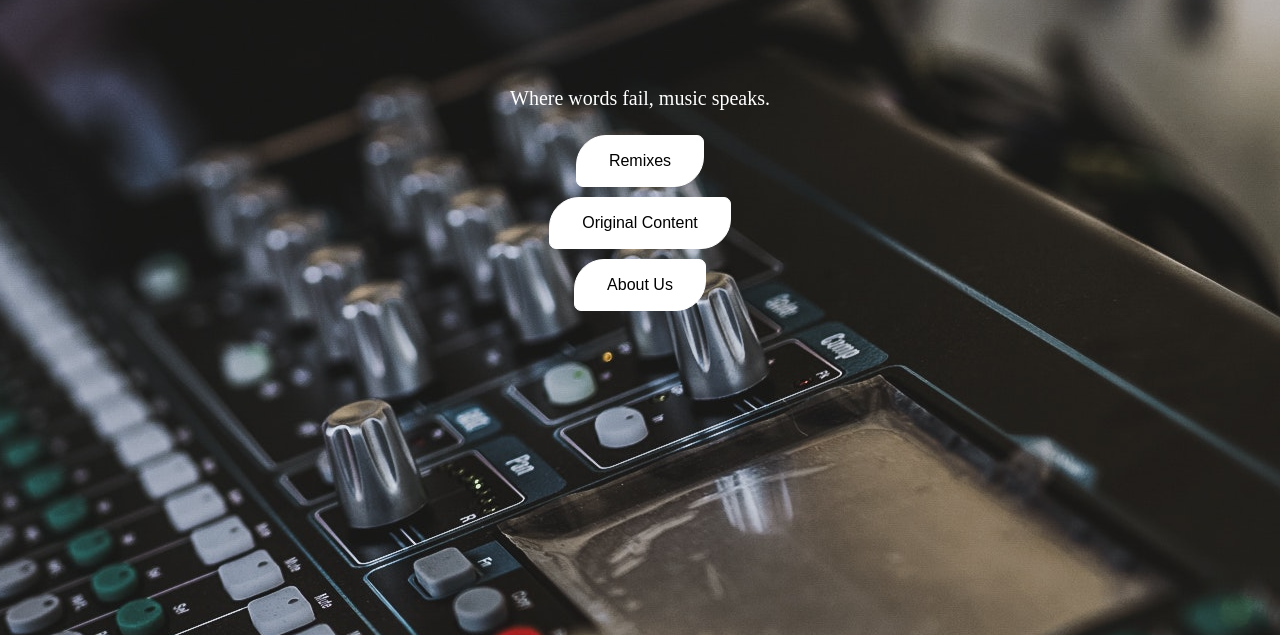
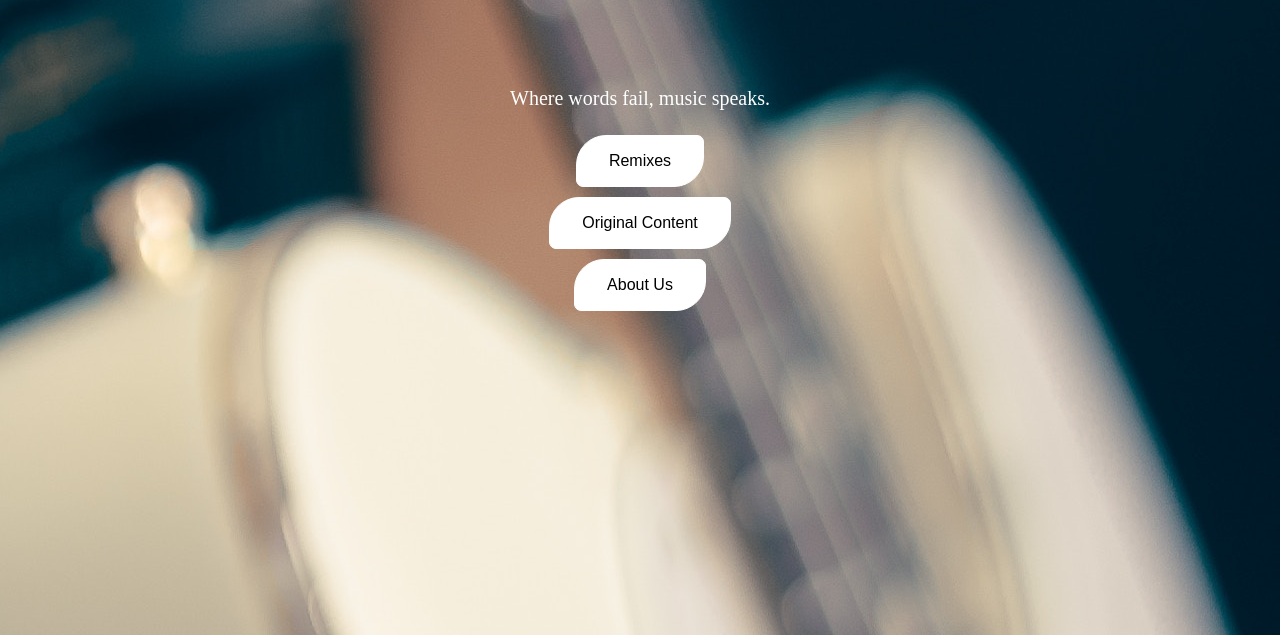
Before and after one commit to beatsurge/beatsurge.github.io, a plain HTML site: page index3.html in a window 1280 px wide. Shown: the part 165-800 px from the top of the page. Drawn offline with Linux system fonts and the light colour scheme.

Commit message:
Some changes

```diff
--- a/index3.html
+++ b/index3.html
@@ -111,7 +111,7 @@ p.border
 }
 body
 {
-	background: url("background.jpg") no-repeat fixed right;
+	background: url("backgroundm.jpg") no-repeat fixed right;
 	background-repeat:repeat;
 	margin: auto;
 	max-width: 100%;
```
